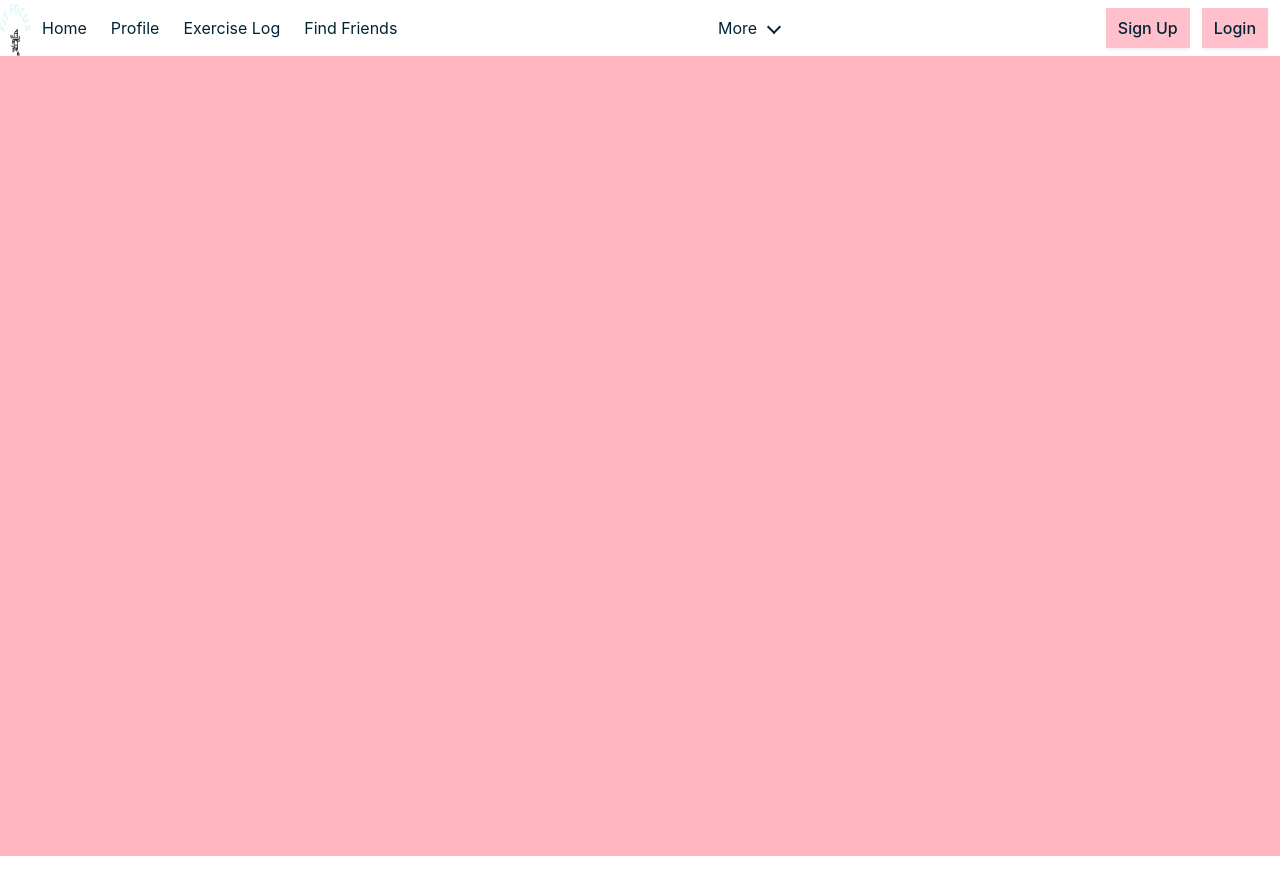
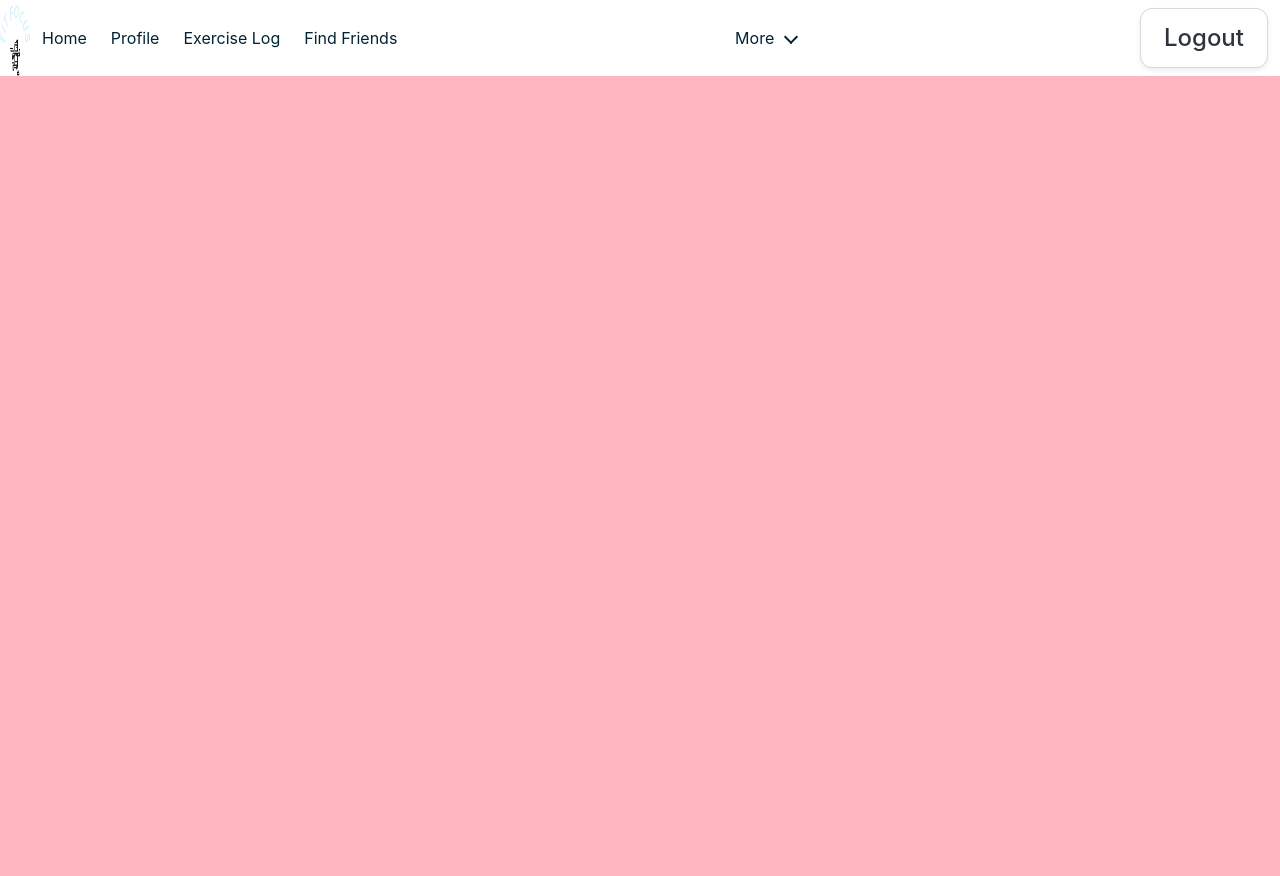
Before and after one commit to EdwinOMG/WebFinal2024, a Vue app in the folder Client/: page / in a window 1280 px wide. Built offline with nearby package versions, Linux system fonts and the light colour scheme; sample sign-in values are in the browser's storage.

Commit message:
fixed logout button/added it i forgot

```diff
--- a/Client/src/components/LoginBox.vue
+++ b/Client/src/components/LoginBox.vue
@@ -1,5 +1,5 @@
 <script setup lang="ts">
-import { ref } from 'vue'
+import { ref, nextTick } from 'vue'
 import { useRouter } from 'vue-router'
 import { createClient } from '@supabase/supabase-js'
 const supabase = createClient(
@@ -29,9 +29,23 @@ const loginUser = async () => {
       throw error
     }
 
-    if (data) {
-      localStorage.setItem('', data.session.access_token)
-      router.push('/homepage')
+    try {
+      if (data) {
+        localStorage.setItem('token', data.session.access_token)
+
+        if (localStorage.getItem('token')) {
+          await router.push('/homepage')
+
+          nextTick(() => {
+            window.location.reload()
+          })
+        } else {
+          alert('Failed to store token. Please try again.')
+        }
+      }
+    } catch (error) {
+      console.error('Error logging in:', error)
+      alert('Failed to login. Please try again.')
     }
   } catch (error) {
     console.error('Error logging in:', error)
--- a/Client/src/components/NavBar.Vue
+++ b/Client/src/components/NavBar.Vue
@@ -1,9 +1,21 @@
 <script setup lang="ts">
-import { ref } from 'vue'
-import { RouterLink } from 'vue-router'
+import { ref, onMounted } from 'vue'
+import { RouterLink, useRouter } from 'vue-router'
 const isOpen = ref(false)
+const isLoggedIn = ref(false)
+const router = useRouter()
+
+// check if jwt token exists in local storage
+onMounted(() => {
+  isLoggedIn.value = !!localStorage.getItem('token')
+})
+
+const logout = () => {
+  localStorage.removeItem('token') // removes token
+  isLoggedIn.value = false // sets logged in to false
+  router.push('/loginpage') // pushes to login page(might not be necessary due to router)
+}
 </script>
-
 <template>
   <div>
     <nav class="navbar is-info" role="navigation" aria-label="main navigation">
@@ -48,12 +60,14 @@ const isOpen = ref(false)
         <div class="navbar-end">
           <div class="navbar-item">
             <div class="buttons">
-              <a class="button custom-button">
+              <a v-if="!isLoggedIn" class="button custom-button">
                 <RouterLink to="/registerpage" class="navbar-item"> Sign Up </RouterLink>
               </a>
-              <a class="button custom-button">
+              <a v-if="!isLoggedIn" class="button custom-button">
                 <RouterLink to="/loginpage" class="navbar-item"> Login </RouterLink>
               </a>
+
+              <a v-if="isLoggedIn" @click="logout" class="button is-large">Logout</a>
             </div>
           </div>
         </div>
@@ -81,9 +95,14 @@ const isOpen = ref(false)
   background-color: pink;
   color: transparent;
   border: none;
-  padding: 0px 0px;
-  font-size: 1rem;
-  border-radius: 1px;
+  padding: 10px 20px;
+  font-size: 1.25rem;
+  border-radius: 5px;
   transition: background-color 0.3s ease;
+  display: inline-block;
+}
+
+button.custom-button {
+  font-size: 1rem; /* Makes sure the font size in the button element is controlled */
 }
 </style>
```
